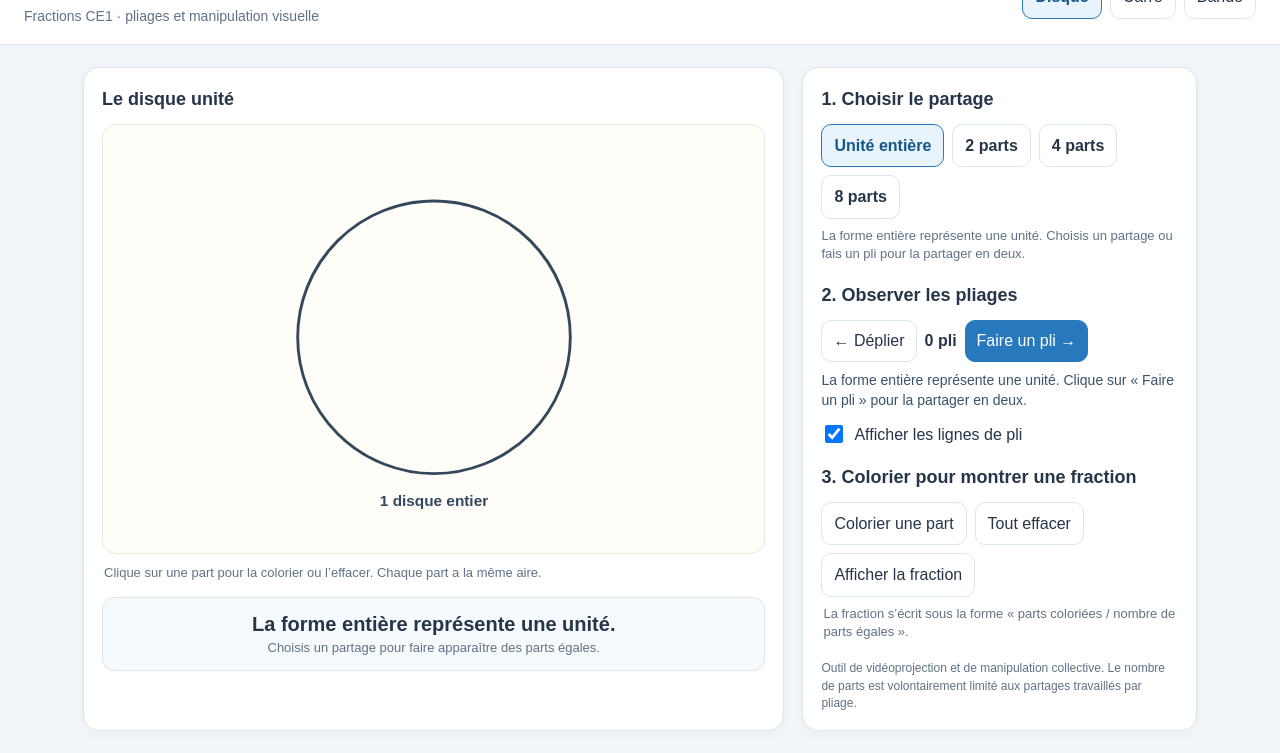
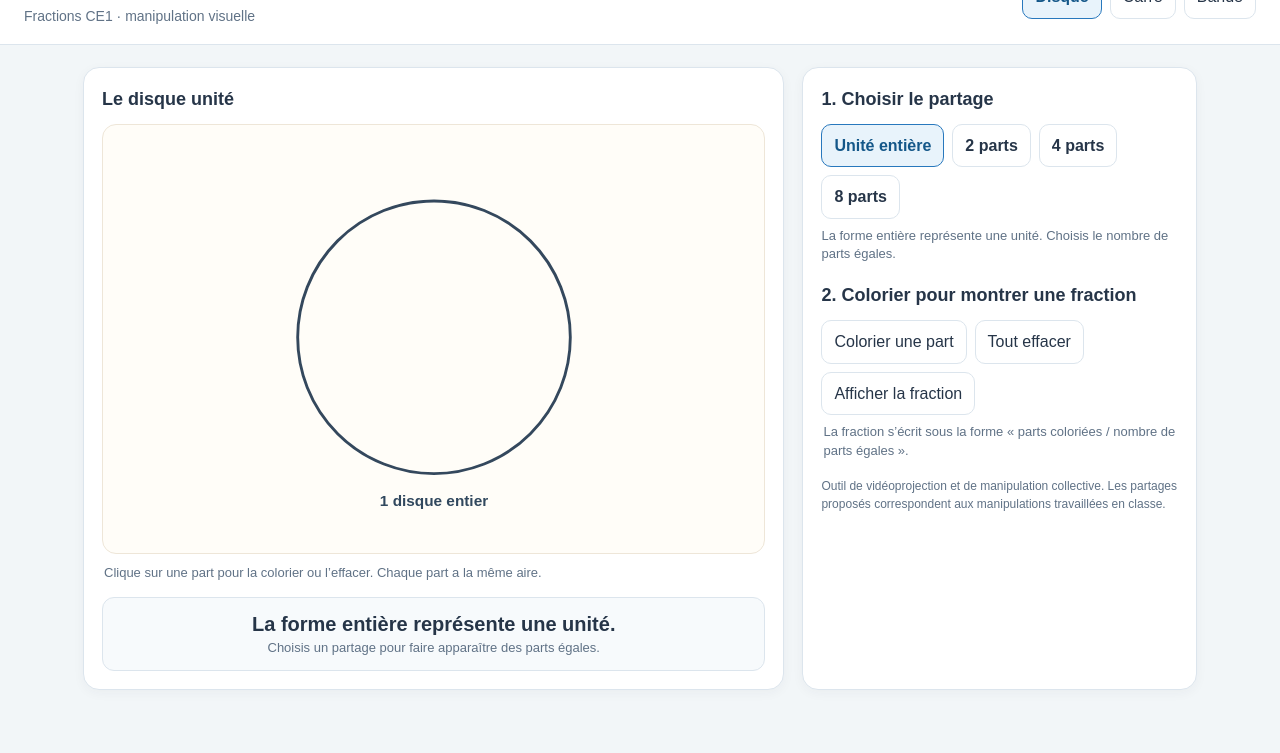
Before and after one commit to faucherbenjamin-creator/faucherbenjamin-creator.github.io, a plain HTML site: page fractions_pliages_ce1.html in a window 1280 px wide. Shown: the part 50-803 px from the top of the page. Drawn offline with Linux system fonts and the light colour scheme.

Commit message:
Simplify fraction sharing controls

```diff
--- a/fractions_pliages_ce1.html
+++ b/fractions_pliages_ce1.html
@@ -3,7 +3,7 @@
 <head>
 <meta charset="utf-8">
 <meta name="viewport" content="width=device-width,initial-scale=1">
-<title>Fractions CE1 – partager par pliages</title>
+<title>Fractions CE1 – parts égales</title>
 <style>
 :root{--ink:#263548;--muted:#607286;--line:#dce5ed;--blue:#2878bd;--blue-light:#e8f3fb;--paper:#fffdf8;--bg:#f2f6f8;--gold:#f3c969;--coral:#f58f77;--green:#70bb91}
 *{box-sizing:border-box}body{margin:0;background:var(--bg);color:var(--ink);font:16px/1.45 Arial,sans-serif}
@@ -15,23 +15,22 @@ h2{font-size:18px;margin:0 0 12px}h3{font-size:15px;margin:0 0 8px}
 .board{min-height:430px;display:flex;align-items:center;justify-content:center;background:var(--paper);border:1px solid #eee6d8;border-radius:14px;padding:16px;position:relative}
 svg{width:min(100%,480px);height:auto;max-height:430px;overflow:visible;touch-action:manipulation}
 .piece{stroke:#34485d;stroke-width:2;cursor:pointer;transition:fill .15s,opacity .15s}.piece:hover{filter:brightness(.96)}
-.crease{stroke:#e3644c;stroke-width:2.2;stroke-dasharray:7 5;pointer-events:none}.outline{fill:none;stroke:#34485d;stroke-width:3;pointer-events:none}
-.toolbar{display:flex;gap:8px;flex-wrap:wrap}.toolbar button,.choices button,.fold-controls button{font:inherit;border:1px solid var(--line);background:white;border-radius:10px;padding:9px 12px;color:var(--ink);cursor:pointer}
+.outline{fill:none;stroke:#34485d;stroke-width:3;pointer-events:none}
+.toolbar{display:flex;gap:8px;flex-wrap:wrap}.toolbar button,.choices button{font:inherit;border:1px solid var(--line);background:white;border-radius:10px;padding:9px 12px;color:var(--ink);cursor:pointer}
 button:hover{border-color:#9ab8cf}button.active{background:var(--blue-light);border-color:var(--blue);color:#145789;font-weight:700}
 .primary{background:var(--blue)!important;border-color:var(--blue)!important;color:white!important;font-weight:700}.primary:hover{background:#1d659f!important}
 .section{margin-bottom:18px}.choices{display:flex;gap:8px;flex-wrap:wrap}.choices button{min-width:54px;font-weight:700}
-.fold-controls{display:flex;align-items:center;gap:8px;flex-wrap:wrap}.fold-controls button{padding:8px 11px}.fold-status{margin:8px 0 0;color:#38536a;font-size:14px;min-height:38px}
 .readout{margin-top:14px;background:#f7fafc;border:1px solid var(--line);border-radius:12px;padding:12px;min-height:66px;text-align:center}
 .count{font-size:20px;font-weight:700}.fraction{font-size:27px;font-weight:700;color:#155e92;margin:2px 0}.small{font-size:13px;color:var(--muted)}
-.hint{margin:10px 2px 0;font-size:13px;color:var(--muted)}.checkline{display:flex;align-items:center;gap:8px;margin-top:12px}.checkline input{width:18px;height:18px}
-.footer{font-size:12px;color:var(--muted);margin-top:12px}.mobile-only{display:none}
+.hint{margin:10px 2px 0;font-size:13px;color:var(--muted)}
+.footer{font-size:12px;color:var(--muted);margin-top:12px}
 @media(max-width:800px){main{grid-template-columns:1fr}.board{min-height:340px}header{align-items:flex-start}}
-@media print{body{background:white}header{border:0;padding:8px 0}main{display:grid;grid-template-columns:1.2fr .8fr;margin:8px auto}.card{box-shadow:none;break-inside:avoid}.toolbar button,.choices button,.fold-controls button{padding:5px 8px}}
+@media print{body{background:white}header{border:0;padding:8px 0}main{display:grid;grid-template-columns:1.2fr .8fr;margin:8px auto}.card{box-shadow:none;break-inside:avoid}.toolbar button,.choices button{padding:5px 8px}}
 </style>
 </head>
 <body>
 <header>
-  <div><h1>Partager en parts égales</h1><p>Fractions CE1 · pliages et manipulation visuelle</p></div>
+  <div><h1>Partager en parts égales</h1><p>Fractions CE1 · manipulation visuelle</p></div>
   <div class="toolbar" aria-label="Choisir une forme">
     <button class="shape active" data-shape="disk">Disque</button>
     <button class="shape" data-shape="square">Carré</button>
@@ -44,7 +43,7 @@ button:hover{border-color:#9ab8cf}button.active{background:var(--blue-light);bor
     <div class="board"><svg id="figure" viewBox="0 0 500 390" role="img" aria-label="Figure partagée en parts égales"></svg></div>
     <p class="hint">Clique sur une part pour la colorier ou l’effacer. Chaque part a la même aire.</p>
     <div class="readout" aria-live="polite">
-      <div class="count" id="countText">0 part coloriée sur 2 parts égales</div>
+      <div class="count" id="countText">La forme entière représente une unité.</div>
       <div class="fraction" id="fractionText" hidden></div>
       <div class="small" id="wordText">Aucune part coloriée</div>
     </div>
@@ -53,16 +52,11 @@ button:hover{border-color:#9ab8cf}button.active{background:var(--blue-light);bor
     <div class="section"><h2>1. Choisir le partage</h2><div id="denoms" class="choices"></div>
       <div class="small" id="denomHint" style="margin-top:8px">La forme entière représente une unité. Choisis un partage pour faire apparaître les parts égales.</div>
     </div>
-    <div class="section"><h2>2. Observer les pliages</h2>
-      <div class="fold-controls"><button id="prevFold">← Déplier</button><strong id="foldCount">0 pli</strong><button id="nextFold" class="primary">Faire un pli →</button></div>
-      <p class="fold-status" id="foldStatus">Le disque entier représente une unité.</p>
-      <label class="checkline"><input type="checkbox" id="showFolds" checked><span>Afficher les lignes de pli</span></label>
-    </div>
-    <div class="section"><h2>3. Colorier pour montrer une fraction</h2>
+        <div class="section"><h2>2. Colorier pour montrer une fraction</h2>
       <div class="toolbar"><button id="onePart">Colorier une part</button><button id="clearParts">Tout effacer</button><button id="toggleFraction" disabled>Afficher la fraction</button></div>
       <p class="hint" style="margin-top:8px">La fraction s’écrit sous la forme « parts coloriées / nombre de parts égales ».</p>
     </div>
-    <div class="footer">Outil de vidéoprojection et de manipulation collective. Le nombre de parts est volontairement limité aux partages travaillés par pliage.</div>
+    <div class="footer">Outil de vidéoprojection et de manipulation collective. Les partages proposés correspondent aux manipulations travaillées en classe.</div>
   </aside>
 </main>
 <script>
@@ -71,15 +65,13 @@ button:hover{border-color:#9ab8cf}button.active{background:var(--blue-light);bor
   const shapeTitle = document.getElementById('shapeTitle');
   const denoms = document.getElementById('denoms');
   const denomHint = document.getElementById('denomHint');
-  const foldStatus = document.getElementById('foldStatus');
-  const foldCount = document.getElementById('foldCount');
   const fractionText = document.getElementById('fractionText');
   const countText = document.getElementById('countText');
   const wordText = document.getElementById('wordText');
   const colorSet = ['#f3c969','#f58f77','#70bb91','#8ec8e8','#ba9be0','#f4a6c7','#9cc78f','#f1a65b'];
   const names = {disk:'Le disque unité',square:'Le carré unité',band:'La bande unité'};
   const available = {disk:[2,4,8],square:[2,4,8],band:[2,3,4,6]};
-  let shape='disk', n=1, folds=0, colored=new Set(), showFolds=true, fractionVisible=false;
+  let shape='disk', n=1, colored=new Set(), fractionVisible=false;
   const NS='http://www.w3.org/2000/svg';
   function el(tag,attrs={}){const x=document.createElementNS(NS,tag);for(const [k,v] of Object.entries(attrs))x.setAttribute(k,v);return x}
   function addText(parent,x,y,t,size=16,weight='700'){const a=el('text',{x,y,'text-anchor':'middle','dominant-baseline':'middle','font-size':size,'font-weight':weight,fill:'#31485e'});a.textContent=t;parent.appendChild(a)}
@@ -94,7 +86,6 @@ button:hover{border-color:#9ab8cf}button.active{background:var(--blue-light);bor
       path.addEventListener('click',()=>{colored.has(i)?colored.delete(i):colored.add(i);render()});svg.appendChild(path);
     }
     svg.appendChild(el('circle',{cx,cy,r,class:'outline'}));
-    if(showFolds){let angles=[];if(n===2&&folds>=1)angles=[Math.PI/2];if(n===4){if(folds>=1)angles.push(0);if(folds>=2)angles.push(Math.PI/2)}if(n===8){if(folds>=1)angles.push(0);if(folds>=2)angles.push(Math.PI/2);if(folds>=3)angles.push(Math.PI/4,3*Math.PI/4)}for(const a of angles)svg.appendChild(el('line',{x1:cx-r*Math.cos(a),y1:cy-r*Math.sin(a),x2:cx+r*Math.cos(a),y2:cy+r*Math.sin(a),class:'crease'}))}
     addText(svg,250,365,'1 disque entier',16,'600');
   }
   function renderSquare(){
@@ -104,7 +95,6 @@ button:hover{border-color:#9ab8cf}button.active{background:var(--blue-light);bor
     else if(n===4){const pts=[[[x,y],[cx,y],[cx,cy],[x,cy]],[[cx,y],[x+s,y],[x+s,cy],[cx,cy]],[[x,cy],[cx,cy],[cx,y+s],[x,y+s]],[[cx,cy],[x+s,cy],[x+s,y+s],[cx,y+s]]];pts.forEach((p,i)=>polygon(p,i))}
     else {const corners=[[x,y],[x+s,y],[x+s,y+s],[x,y+s]];for(let i=0;i<4;i++){polygon([[cx,cy],corners[i],[(corners[i][0]+corners[(i+1)%4][0])/2,(corners[i][1]+corners[(i+1)%4][1])/2]],i*2);polygon([[cx,cy],[(corners[i][0]+corners[(i+1)%4][0])/2,(corners[i][1]+corners[(i+1)%4][1])/2],corners[(i+1)%4]],i*2+1)}}
     svg.appendChild(el('rect',{x,y,width:s,height:s,class:'outline'}));
-    if(showFolds){if(folds>=1)svg.appendChild(el('line',{x1:cx,y1:y,x2:cx,y2:y+s,class:'crease'}));if(n>2&&folds>=2)svg.appendChild(el('line',{x1:x,y1:cy,x2:x+s,y2:cy,class:'crease'}));if(n>4&&folds>=3){svg.appendChild(el('line',{x1:x,y1:y,x2:x+s,y2:y+s,class:'crease'}));svg.appendChild(el('line',{x1:x+s,y1:y,x2:x,y2:y+s,class:'crease'}))}}
     addText(svg,250,365,'1 carré entier',16,'600');
   }
   function renderBand(){
@@ -112,7 +102,6 @@ button:hover{border-color:#9ab8cf}button.active{background:var(--blue-light);bor
     if(n===1){svg.appendChild(el('rect',{x,y,width:w,height:h,fill:'#fffdf8',stroke:'#34485d','stroke-width':3}));addText(svg,250,300,'1 bande entière',16,'600');return}
     for(let i=0;i<n;i++){const r=el('rect',{x:x+i*w/n,y,width:w/n,height:h,class:'piece',fill:colored.has(i)?colorSet[i%colorSet.length]:'#fffdf8','data-i':i});r.addEventListener('click',()=>{colored.has(i)?colored.delete(i):colored.add(i);render()});svg.appendChild(r)}
     svg.appendChild(el('rect',{x,y,width:w,height:h,class:'outline'}));
-    if(showFolds&&folds>0){for(let i=1;i<n;i++)svg.appendChild(el('line',{x1:x+i*w/n,y1:y,x2:x+i*w/n,y2:y+h,class:'crease'}))}
     addText(svg,250,300,'1 bande entière',16,'600');
   }
   function updateText(){
@@ -124,22 +113,14 @@ button:hover{border-color:#9ab8cf}button.active{background:var(--blue-light);bor
     fractionButton.disabled=n===1;
     fractionButton.textContent=fractionVisible?'Masquer la fraction':'Afficher la fraction';
     wordText.textContent=n===1?'Choisis un partage pour faire apparaître des parts égales.':k===0?'Aucune part coloriée':`${k} ${k===1?'part':'parts'} sur ${n}`;
-    if(n===1){denomHint.textContent='La forme entière représente une unité. Choisis un partage ou fais un pli pour la partager en deux.';foldStatus.textContent='La forme entière représente une unité. Clique sur « Faire un pli » pour la partager en deux.';foldCount.textContent='0 pli';document.getElementById('prevFold').disabled=true;document.getElementById('nextFold').disabled=false;return}
+    if(n===1){denomHint.textContent='La forme entière représente une unité. Choisis le nombre de parts égales.';document.getElementById('onePart').disabled=true;document.getElementById('clearParts').disabled=true;return}
+    document.getElementById('onePart').disabled=false;document.getElementById('clearParts').disabled=false;
     const byShape={disk:n===2?'Plie le disque en deux parts égales, puis déplie-le.':n===4?'Fais un premier pli, déplie, puis plie dans l’autre sens pour obtenir quatre parts égales.':'Plie en deux, puis encore en deux dans l’autre sens ; ajoute les plis diagonaux pour obtenir huit parts égales.',square:n===2?'Plie le carré en deux pour partager l’unité en deux parts égales.':n===4?'Plie en deux, déplie, puis plie dans l’autre sens : quatre parts égales apparaissent.':'Après les deux plis qui marquent les quarts, ajoute les plis diagonaux : huit parts égales apparaissent.',band:n===2?'Plie la bande en deux parts égales.':n===3?'Repère trois parts de même longueur sur la bande.':'Plie ou partage la bande pour obtenir des parts de même longueur.'};
     denomHint.textContent=byShape[shape];
-    const maxStep=shape==='disk'?Math.log2(n):shape==='square'?(n===2?1:n===4?2:3):1;
-    folds=Math.min(folds,maxStep);foldCount.textContent=`${folds} ${folds===1?'pli':'plis'}`;
-    document.getElementById('prevFold').disabled=folds===0;
-    document.getElementById('nextFold').disabled=folds>=maxStep;
-    const status={disk:n===2?'Le pli passe par le centre : les deux moitiés ont la même aire.':n===4?'Le second pli croise le premier : on obtient quatre quarts de même aire.':'Les plis passant par le centre partagent le disque en huit secteurs de même aire.',square:n===2?'Le pli passe par le milieu du carré : les deux moitiés ont la même aire.':n===4?'Le pli perpendiculaire au premier donne quatre parts de même aire.':'Les plis du milieu puis les deux diagonales donnent huit triangles de même aire.',band:n===3?'Les trois longueurs doivent être égales.':`La bande est partagée en ${n} segments de même longueur.`};
-    foldStatus.textContent=folds===0?'Clique sur « Faire un pli » pour marquer le partage en deux parts égales.':status[shape];
   }
   function render(){svg.replaceChildren();shapeTitle.textContent=names[shape];if(shape==='disk')renderDisk();else if(shape==='square')renderSquare();else renderBand();updateText()}
-  function buildDenoms(){denoms.replaceChildren();const unit=document.createElement('button');unit.textContent='Unité entière';unit.className=n===1?'active':'';unit.addEventListener('click',()=>{n=1;colored.clear();folds=0;fractionVisible=false;buildDenoms();render()});denoms.appendChild(unit);for(const d of available[shape]){const b=document.createElement('button');b.textContent=`${d} parts`;b.className=d===n?'active':'';b.setAttribute('aria-label',`${d} parts égales`);b.addEventListener('click',()=>{n=d;colored.clear();folds=0;fractionVisible=false;buildDenoms();render()});denoms.appendChild(b)}}
-  document.querySelectorAll('.shape').forEach(b=>b.addEventListener('click',()=>{shape=b.dataset.shape;document.querySelectorAll('.shape').forEach(x=>x.classList.toggle('active',x===b));n=1;colored.clear();folds=0;fractionVisible=false;buildDenoms();render()}));
-  document.getElementById('prevFold').addEventListener('click',()=>{if(n===2&&folds===1){n=1;folds=0;colored.clear();fractionVisible=false;buildDenoms()}else{folds=Math.max(0,folds-1)}render()});
-  document.getElementById('nextFold').addEventListener('click',()=>{if(n===1){n=2;folds=1;colored.clear();fractionVisible=false;buildDenoms();render();return}const max=shape==='disk'?Math.log2(n):shape==='square'?(n===2?1:n===4?2:3):1;folds=Math.min(max,folds+1);render()});
-  document.getElementById('showFolds').addEventListener('change',e=>{showFolds=e.target.checked;render()});
+  function buildDenoms(){denoms.replaceChildren();const unit=document.createElement('button');unit.textContent='Unité entière';unit.className=n===1?'active':'';unit.addEventListener('click',()=>{n=1;colored.clear();fractionVisible=false;buildDenoms();render()});denoms.appendChild(unit);for(const d of available[shape]){const b=document.createElement('button');b.textContent=`${d} parts`;b.className=d===n?'active':'';b.setAttribute('aria-label',`${d} parts égales`);b.addEventListener('click',()=>{n=d;colored.clear();fractionVisible=false;buildDenoms();render()});denoms.appendChild(b)}}
+  document.querySelectorAll('.shape').forEach(b=>b.addEventListener('click',()=>{shape=b.dataset.shape;document.querySelectorAll('.shape').forEach(x=>x.classList.toggle('active',x===b));n=1;colored.clear();fractionVisible=false;buildDenoms();render()}));
   document.getElementById('clearParts').addEventListener('click',()=>{colored.clear();render()});
   document.getElementById('onePart').addEventListener('click',()=>{colored.clear();colored.add(0);render()});
   document.getElementById('toggleFraction').addEventListener('click',()=>{fractionVisible=!fractionVisible;render()});
```
